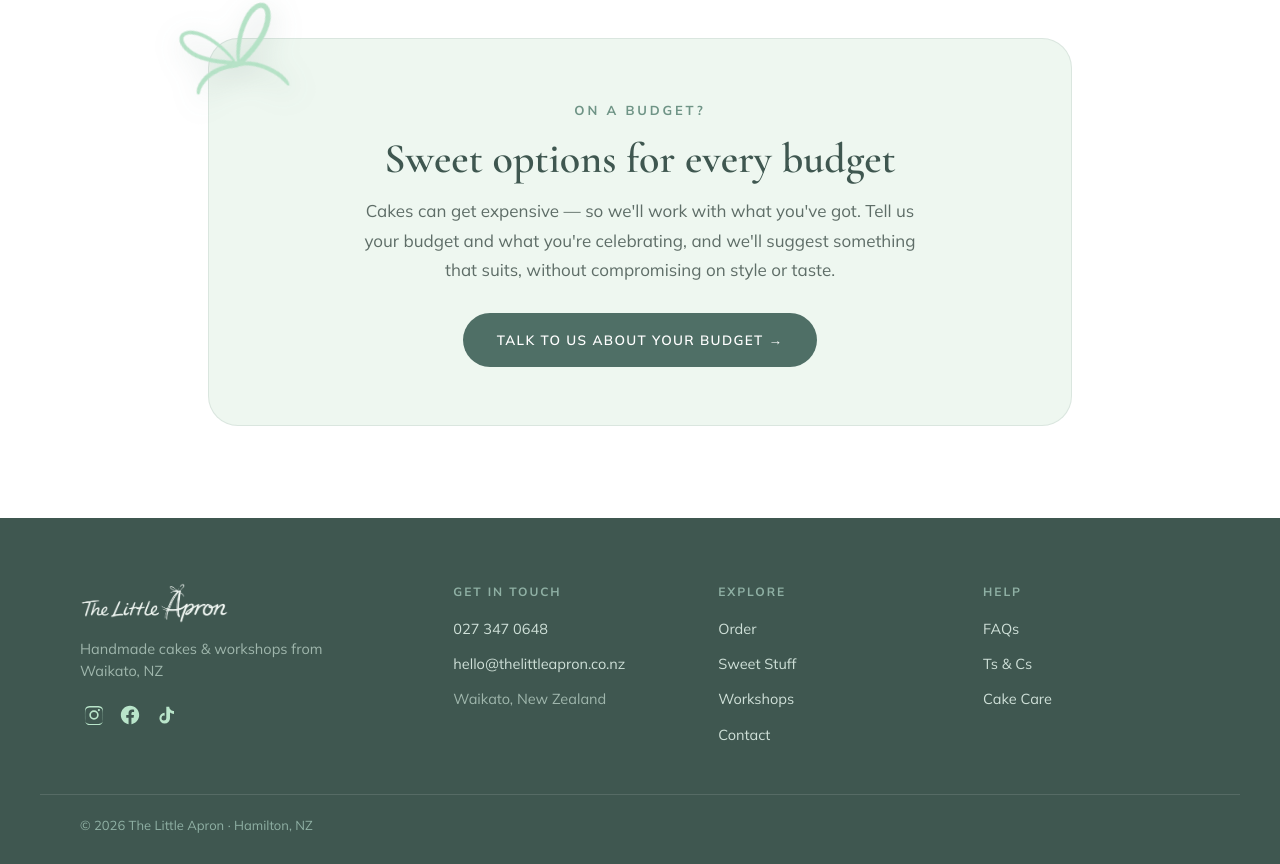
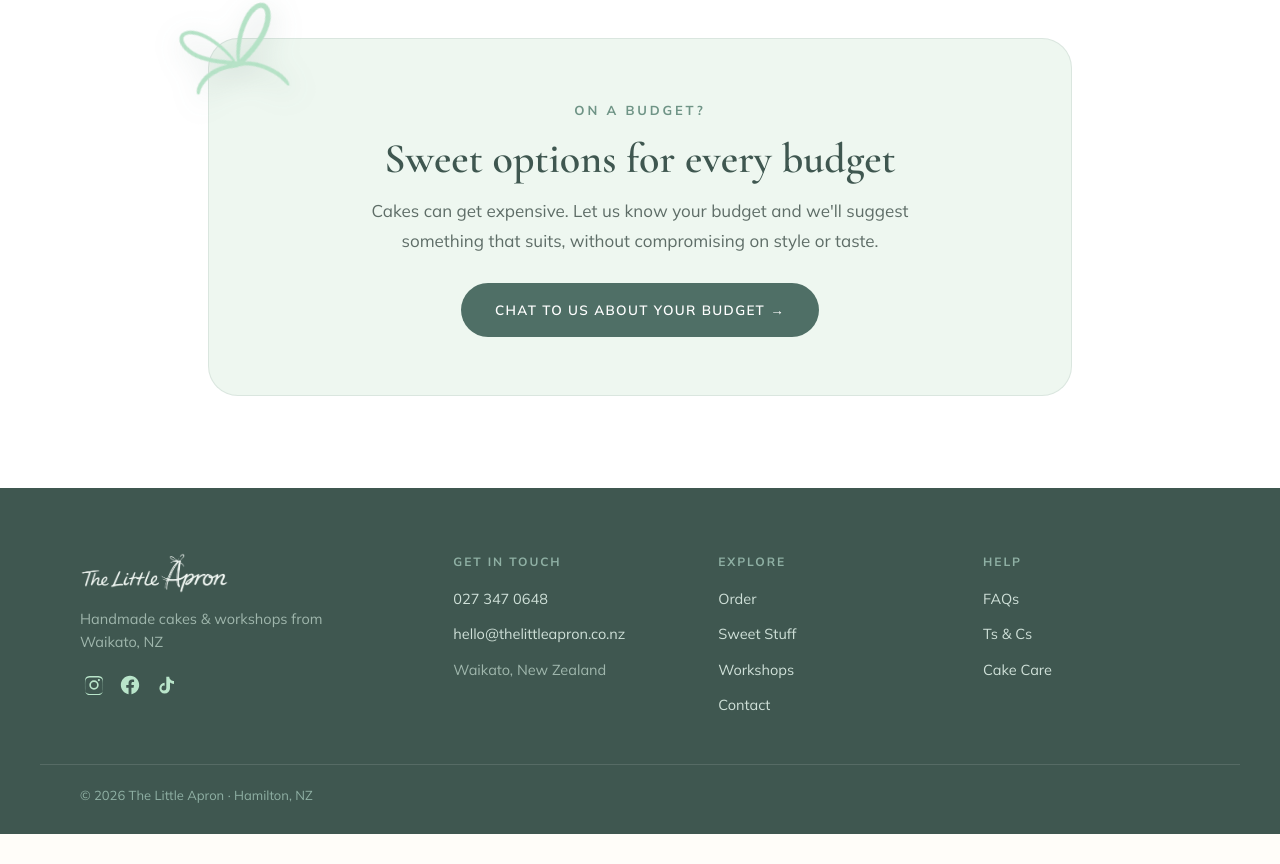
Before and after one commit to RufusCook02/the-little-apron-bakery, a React (Vite) app: page / in a window 1280 px wide. Shown: the part 3283-4147 px from the top of the page. After the commit the page ends 4117 px from the top, so only its background shows below. Built offline with nearby package versions, Linux system fonts and the light colour scheme; the HTML template or start-up script is replaced by a standard one.

Commit message:
copy: soften the budget block wording and switch the CTA to Chat to us

```diff
--- a/src/pages/Home.jsx
+++ b/src/pages/Home.jsx
@@ -638,12 +638,11 @@ export default function Home() {
                 margin: '0 auto 28px',
               }}
             >
-              Cakes can get expensive — so we'll work with what you've got. Tell
-              us your budget and what you're celebrating, and we'll suggest
+              Cakes can get expensive. Let us know your budget and we'll suggest
               something that suits, without compromising on style or taste.
             </p>
             <a href="#contact" className="btn-primary">
-              Talk to us about your budget →
+              Chat to us about your budget →
             </a>
           </div>
         </div>
```
